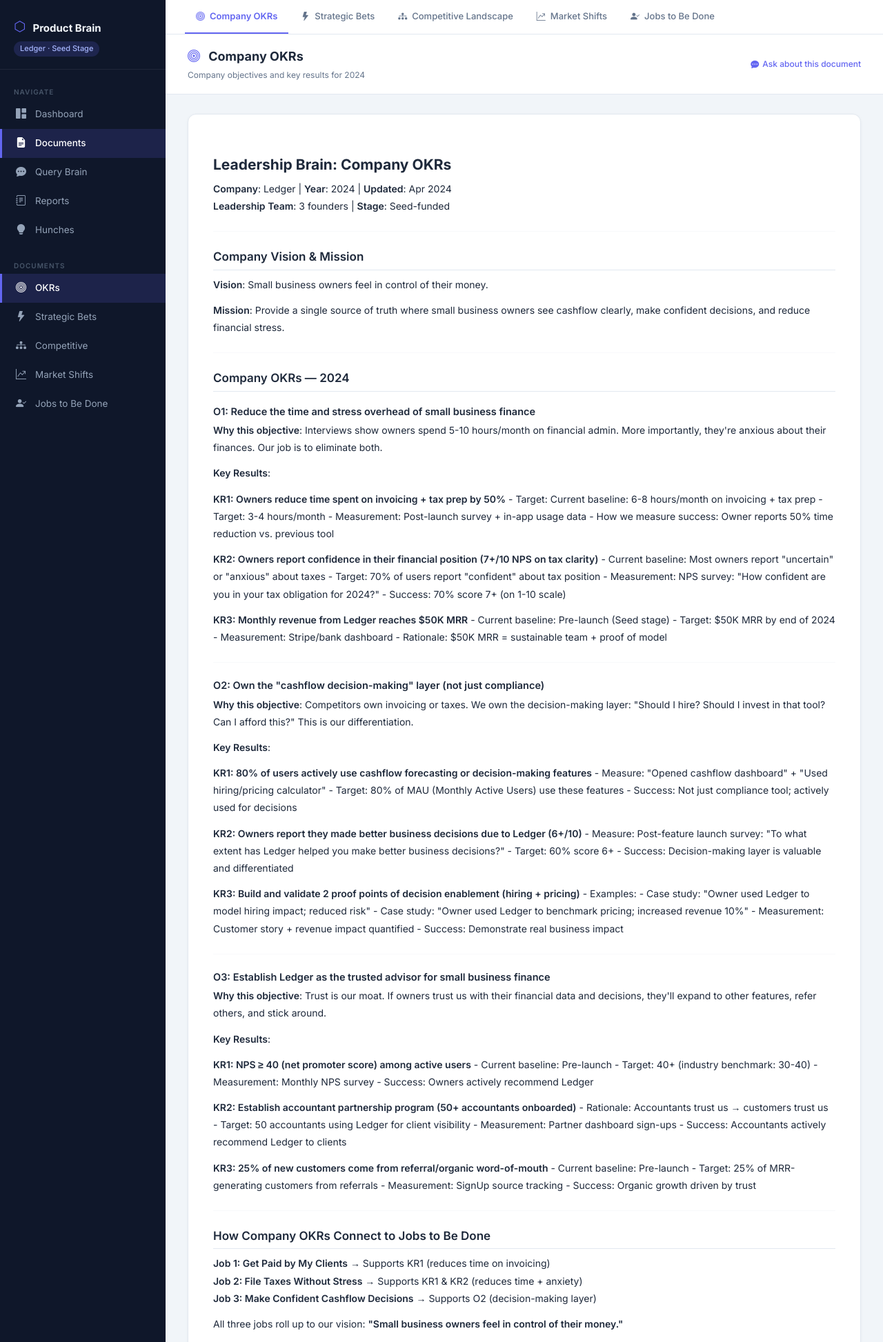
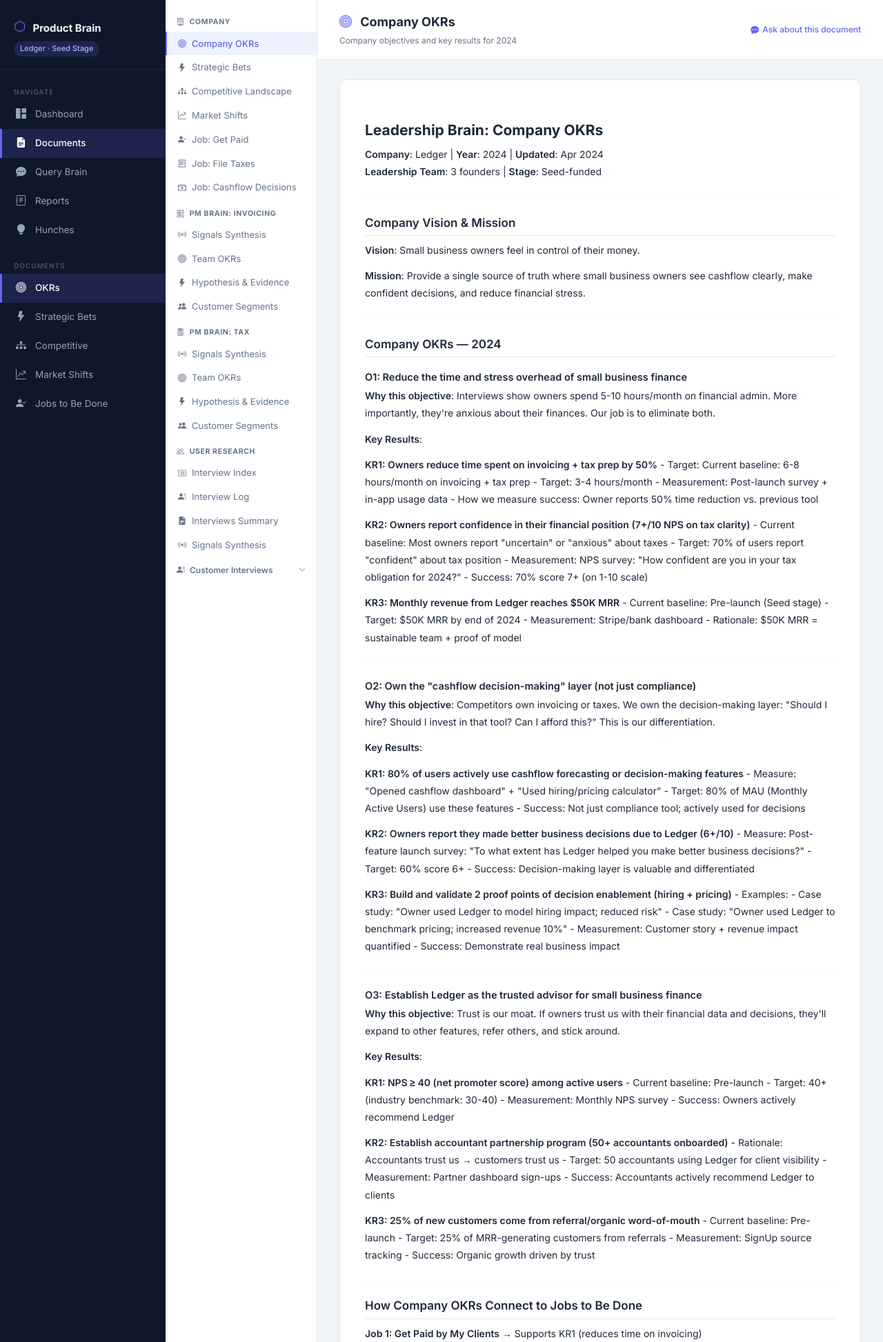
Before and after one commit to andyirvine/pm_brain_product_tank, a Flask app: page /data in a window 1280 px wide. Shown: the top 1946 px of the page at 69% size. Run offline with Flask 3, Linux system fonts and the light colour scheme; some libraries are stand-ins or nearby versions.

Commit message:
Expand Strategy Docs to include all markdown files with grouped sidebar nav
- Add all Company, pm-brain, and User Data docs to DOCS registry
- Auto-discover customer interview files via _discover_interviews()
- Introduce DOC_SECTIONS for grouped navigation (Company, PM Brain, User Research)
- Replace horizontal tab bar on /data with a fixed sidebar nav
- Customer interviews grouped in a collapsible subsection
- build_context() now sends all 28 docs to Claude

Co-Authored-By: Claude Sonnet 4.6 <noreply@anthropic.com>

```diff
--- a/app.py
+++ b/app.py
@@ -29,7 +29,25 @@ PRODUCT_AREAS = [
 
 # ── Document Registry ────────────────────────────────────────────────────────
 
+def _discover_interviews() -> dict:
+    """Dynamically discover all interview files in User Data/."""
+    user_data = BASE_DIR / "User Data"
+    if not user_data.exists():
+        return {}
+    docs = {}
+    for path in sorted(user_data.glob("interview-*.md")):
+        key = path.stem
+        title = path.stem.replace("-", " ").title()
+        docs[key] = {
+            "title": title,
+            "file": path,
+            "icon": "person-lines-fill",
+            "description": f"Customer interview: {title}",
+        }
+    return docs
+
 DOCS = {
+    # ── Company ──────────────────────────────────────────────────────────────
     "okrs": {
         "title": "Company OKRs",
         "file": BASE_DIR / "Company" / "company-okrs.md",
@@ -54,13 +72,132 @@ DOCS = {
         "icon": "graph-up-arrow",
         "description": "6 macro trends affecting Ledger's strategy",
     },
-    "jobs": {
-        "title": "Jobs to Be Done",
+    "job1": {
+        "title": "Job: Get Paid",
         "file": BASE_DIR / "Company" / "job-1-get-paid.md",
         "icon": "person-check-fill",
         "description": "Core job: Get Paid by My Clients",
     },
+    "job2": {
+        "title": "Job: File Taxes",
+        "file": BASE_DIR / "Company" / "job-2-file-taxes.md",
+        "icon": "receipt",
+        "description": "Core job: File My Taxes Without Stress",
+    },
+    "job3": {
+        "title": "Job: Cashflow Decisions",
+        "file": BASE_DIR / "Company" / "job-3-cashflow-decisions.md",
+        "icon": "cash-stack",
+        "description": "Core job: Make Smart Cashflow Decisions",
+    },
+    # ── PM Brain: Invoicing & Collections ────────────────────────────────────
+    "inv-signals": {
+        "title": "Signals Synthesis",
+        "file": BASE_DIR / "pm-brain" / "invoicing-collections" / "signals-synthesis.md",
+        "icon": "broadcast",
+        "description": "Customer signal synthesis — Invoicing & Collections",
+    },
+    "inv-okrs": {
+        "title": "Team OKRs",
+        "file": BASE_DIR / "pm-brain" / "invoicing-collections" / "team-okrs.md",
+        "icon": "bullseye",
+        "description": "Team objectives — Invoicing & Collections",
+    },
+    "inv-bets": {
+        "title": "Hypothesis & Evidence",
+        "file": BASE_DIR / "pm-brain" / "invoicing-collections" / "hypothesis-evidence.md",
+        "icon": "lightning-fill",
+        "description": "Strategic bets — Invoicing & Collections",
+    },
+    "inv-segments": {
+        "title": "Customer Segments",
+        "file": BASE_DIR / "pm-brain" / "invoicing-collections" / "customer-segments.md",
+        "icon": "people-fill",
+        "description": "Customer segments — Invoicing & Collections",
+    },
+    # ── PM Brain: Tax & Compliance ────────────────────────────────────────────
+    "tax-signals": {
+        "title": "Signals Synthesis",
+        "file": BASE_DIR / "pm-brain" / "tax-compliance" / "signals-synthesis.md",
+        "icon": "broadcast",
+        "description": "Customer signal synthesis — Tax & Compliance",
+    },
+    "tax-okrs": {
+        "title": "Team OKRs",
+        "file": BASE_DIR / "pm-brain" / "tax-compliance" / "team-okrs.md",
+        "icon": "bullseye",
+        "description": "Team objectives — Tax & Compliance",
+    },
+    "tax-bets": {
+        "title": "Hypothesis & Evidence",
+        "file": BASE_DIR / "pm-brain" / "tax-compliance" / "hypothesis-evidence.md",
+        "icon": "lightning-fill",
+        "description": "Strategic bets — Tax & Compliance",
+    },
+    "tax-segments": {
+        "title": "Customer Segments",
+        "file": BASE_DIR / "pm-brain" / "tax-compliance" / "customer-segments.md",
+        "icon": "people-fill",
+        "description": "Customer segments — Tax & Compliance",
+    },
+    # ── User Research ─────────────────────────────────────────────────────────
+    "interview-index": {
+        "title": "Interview Index",
+        "file": BASE_DIR / "User Data" / "00_INTERVIEW_INDEX.md",
+        "icon": "card-list",
+        "description": "Index of all customer interviews",
+    },
+    "interview-log": {
+        "title": "Interview Log",
+        "file": BASE_DIR / "User Data" / "interview-log.md",
+        "icon": "journal-text",
+        "description": "Complete log of all interview sessions",
+    },
+    "interviews-summary": {
+        "title": "Interviews Summary",
+        "file": BASE_DIR / "User Data" / "INTERVIEWS_SUMMARY.md",
+        "icon": "file-earmark-text-fill",
+        "description": "Key findings synthesised across all interviews",
+    },
+    "signals": {
+        "title": "Signals Synthesis",
+        "file": BASE_DIR / "User Data" / "signals-synthesis.md",
+        "icon": "broadcast",
+        "description": "Cross-interview signal synthesis",
+    },
+    **_discover_interviews(),
 }
+
+# Navigation sections — controls grouping in the data page sidebar
+DOC_SECTIONS = [
+    {
+        "label": "Company",
+        "icon": "building",
+        "docs": ["okrs", "bets", "competitive", "market", "job1", "job2", "job3"],
+    },
+    {
+        "label": "PM Brain: Invoicing",
+        "icon": "receipt-cutoff",
+        "docs": ["inv-signals", "inv-okrs", "inv-bets", "inv-segments"],
+    },
+    {
+        "label": "PM Brain: Tax",
+        "icon": "calculator",
+        "docs": ["tax-signals", "tax-okrs", "tax-bets", "tax-segments"],
+    },
+    {
+        "label": "User Research",
+        "icon": "people",
+        "docs": ["interview-index", "interview-log", "interviews-summary", "signals"],
+        "subsections": [
+            {
+                "label": "Customer Interviews",
+                "icon": "person-lines-fill",
+                "docs": [k for k in _discover_interviews()],
+            }
+        ],
+    },
+]
 
 # ── Dashboard Parsers ─────────────────────────────────────────────────────────
 # All dashboard data is derived live from the markdown files.
@@ -291,6 +428,25 @@ def build_context() -> str:
     return "\n\n---\n\n".join(parts)
 
 
+def _build_sections_for_template() -> list:
+    """Return DOC_SECTIONS with only keys that exist on disk."""
+    result = []
+    for section in DOC_SECTIONS:
+        valid_keys = [k for k in section["docs"] if k in DOCS and DOCS[k]["file"].exists()]
+        if not valid_keys:
+            continue
+        entry = {**section, "docs": valid_keys}
+        if "subsections" in section:
+            subs = []
+            for sub in section["subsections"]:
+                sub_keys = [k for k in sub["docs"] if k in DOCS and DOCS[k]["file"].exists()]
+                if sub_keys:
+                    subs.append({**sub, "docs": sub_keys})
+            entry["subsections"] = subs
+        result.append(entry)
+    return result
+
+
 # ── Routes ────────────────────────────────────────────────────────────────────
 
 @app.route("/")
@@ -308,6 +464,7 @@ def data():
     return render_template(
         "data.html",
         docs=DOCS,
+        sections=_build_sections_for_template(),
         active_tab=active,
         content=content_html,
         doc_meta=doc,
--- a/static/css/style.css
+++ b/static/css/style.css
@@ -172,29 +172,68 @@ body {
 .c-medium { background:#fef9c3; color:#a16207; }
 .c-low    { background:#f1f5f9; color:#64748b; }
 
-/* ── Document tabs ──────────────────────────────────────────────────────── */
-.doc-tabs {
-  display: flex; gap: 2px;
+/* ── Document layout (sidebar + viewer) ─────────────────────────────────── */
+.data-layout {
+  display: flex;
+  height: calc(100vh);
+  overflow: hidden;
+}
+
+.doc-nav {
+  width: 220px;
+  flex-shrink: 0;
+  border-right: 1px solid var(--border);
   background: var(--card);
-  border-bottom: 1px solid var(--border);
-  padding: 0 28px;
-  overflow-x: auto;
-  scrollbar-width: none;
-  position: sticky; top: 0; z-index: 100;
+  overflow-y: auto;
+  padding: 16px 0 32px;
 }
-.doc-tabs::-webkit-scrollbar { display: none; }
-.doc-tab {
+
+.doc-nav-section { margin-bottom: 4px; }
+
+.doc-nav-heading {
   display: flex; align-items: center; gap: 7px;
-  padding: 13px 16px;
-  font-size: 13px; font-weight: 500;
-  color: var(--muted); text-decoration: none;
-  border-bottom: 2px solid transparent;
-  white-space: nowrap;
-  transition: color .12s, border-color .12s;
+  padding: 8px 16px 4px;
+  font-size: 10.5px; font-weight: 700; letter-spacing: .06em;
+  text-transform: uppercase; color: var(--muted);
 }
-.doc-tab:hover  { color: var(--text); }
-.doc-tab.active { color: var(--primary); border-bottom-color: var(--primary); font-weight: 600; }
-.doc-tab i      { font-size: 13px; }
+.doc-nav-heading i { font-size: 11px; }
+
+.doc-nav-item {
+  display: flex; align-items: center; gap: 8px;
+  padding: 7px 16px;
+  font-size: 13px; color: var(--muted);
+  text-decoration: none;
+  border-left: 2px solid transparent;
+  transition: color .12s, background .12s, border-color .12s;
+  white-space: nowrap; overflow: hidden; text-overflow: ellipsis;
+}
+.doc-nav-item i { font-size: 12px; flex-shrink: 0; }
+.doc-nav-item:hover  { color: var(--text); background: var(--bg); }
+.doc-nav-item.active { color: var(--primary); border-left-color: var(--primary); background: var(--primary-light); font-weight: 500; }
+
+.doc-nav-item--indented { padding-left: 30px; }
+
+.doc-nav-subsection { margin-top: 2px; }
+
+.doc-nav-subsection-toggle {
+  display: flex; align-items: center; gap: 7px;
+  width: 100%; padding: 7px 16px;
+  font-size: 12px; font-weight: 600; color: var(--muted);
+  background: none; border: none; cursor: pointer; text-align: left;
+  transition: color .12s;
+}
+.doc-nav-subsection-toggle:hover { color: var(--text); }
+.doc-nav-subsection-toggle .toggle-chevron {
+  margin-left: auto; font-size: 10px;
+  transition: transform .2s;
+}
+.doc-nav-subsection-toggle[aria-expanded="true"] .toggle-chevron {
+  transform: rotate(180deg);
+}
+
+.doc-nav-subsection-items.collapsed { display: none; }
+
+.doc-main { flex: 1; overflow-y: auto; min-width: 0; }
 
 /* ── Markdown body ──────────────────────────────────────────────────────── */
 .markdown-body { color: var(--text); font-size: 14px; line-height: 1.8; }
--- a/templates/data.html
+++ b/templates/data.html
@@ -1,19 +1,55 @@
 {% extends "base.html" %}
 
 {% block content %}
+<div class="data-layout">
 
-<!-- ── Tab bar ─────────────────────────────────────────────────────────────── -->
-<div class="doc-tabs">
-  {% for key, doc in docs.items() %}
+  <!-- ── Doc nav sidebar ───────────────────────────────────────────────────── -->
+  <nav class="doc-nav">
+    {% for section in sections %}
+    <div class="doc-nav-section">
+      <div class="doc-nav-heading">
+        <i class="bi bi-{{ section.icon }}"></i>
+        {{ section.label }}
+      </div>
+
+      {% for key in section.docs %}
+      {% set doc = docs[key] %}
       <a href="/data?tab={{ key }}"
-     class="doc-tab {{ 'active' if active_tab == key else '' }}">
+         class="doc-nav-item {{ 'active' if active_tab == key else '' }}">
         <i class="bi bi-{{ doc.icon }}"></i>
-    {{ doc.title }}
+        <span>{{ doc.title }}</span>
+      </a>
+      {% endfor %}
+
+      {% if section.subsections is defined %}
+        {% for sub in section.subsections %}
+        <div class="doc-nav-subsection">
+          <button class="doc-nav-subsection-toggle"
+                  onclick="toggleSubsection(this)"
+                  aria-expanded="{{ 'true' if active_tab in sub.docs else 'false' }}">
+            <i class="bi bi-{{ sub.icon }}"></i>
+            {{ sub.label }}
+            <i class="bi bi-chevron-down toggle-chevron"></i>
+          </button>
+          <div class="doc-nav-subsection-items {{ '' if active_tab in sub.docs else 'collapsed' }}">
+            {% for key in sub.docs %}
+            {% set doc = docs[key] %}
+            <a href="/data?tab={{ key }}"
+               class="doc-nav-item doc-nav-item--indented {{ 'active' if active_tab == key else '' }}">
+              <i class="bi bi-{{ doc.icon }}"></i>
+              <span>{{ doc.title }}</span>
             </a>
             {% endfor %}
           </div>
+        </div>
+        {% endfor %}
+      {% endif %}
+    </div>
+    {% endfor %}
+  </nav>
 
-<!-- ── Doc meta header ─────────────────────────────────────────────────────── -->
+  <!-- ── Document viewer ──────────────────────────────────────────────────── -->
+  <div class="doc-main">
     <div class="page-header">
       <div>
         <div class="page-title">
@@ -29,7 +65,6 @@
       </a>
     </div>
 
-<!-- ── Markdown content ────────────────────────────────────────────────────── -->
     <div class="page-body">
       <div class="card">
         <div class="card-body" style="padding:32px 36px;">
@@ -39,5 +74,16 @@
         </div>
       </div>
     </div>
+  </div>
 
+</div>
+
+<script>
+function toggleSubsection(btn) {
+  const items = btn.nextElementSibling;
+  const expanded = btn.getAttribute('aria-expanded') === 'true';
+  btn.setAttribute('aria-expanded', !expanded);
+  items.classList.toggle('collapsed', expanded);
+}
+</script>
 {% endblock %}
```
Also changed, not shown: RECREATE.md (added, +246 -0 lines). Lines whose indentation alone changed are shown as unchanged.
